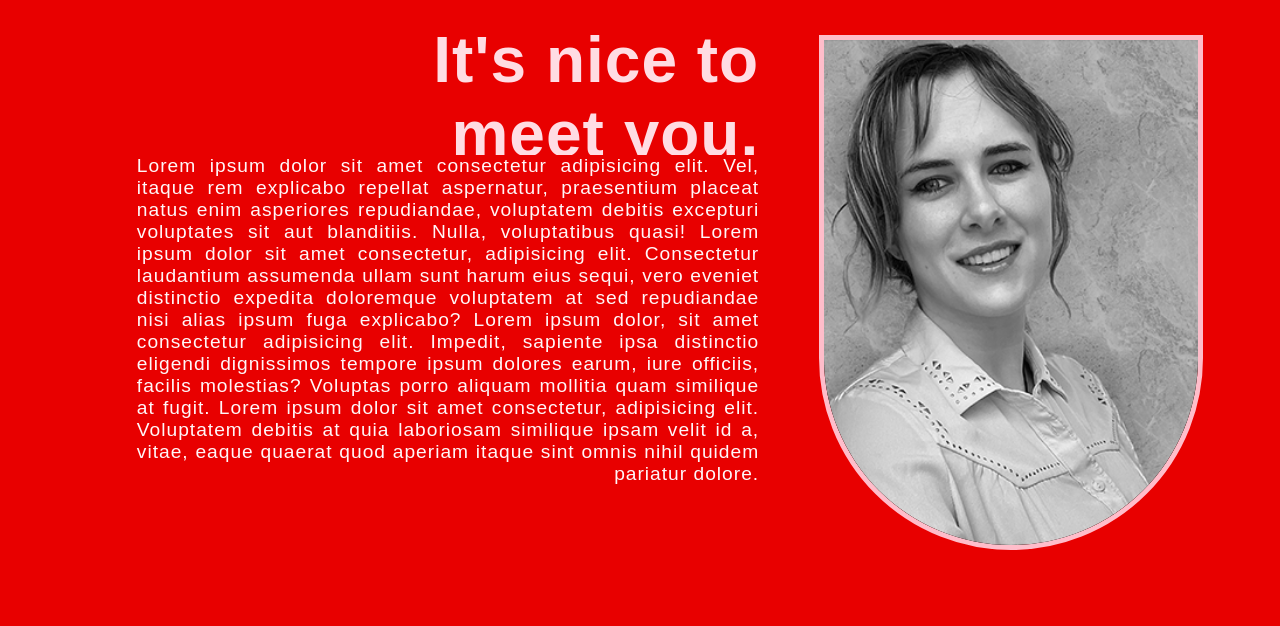
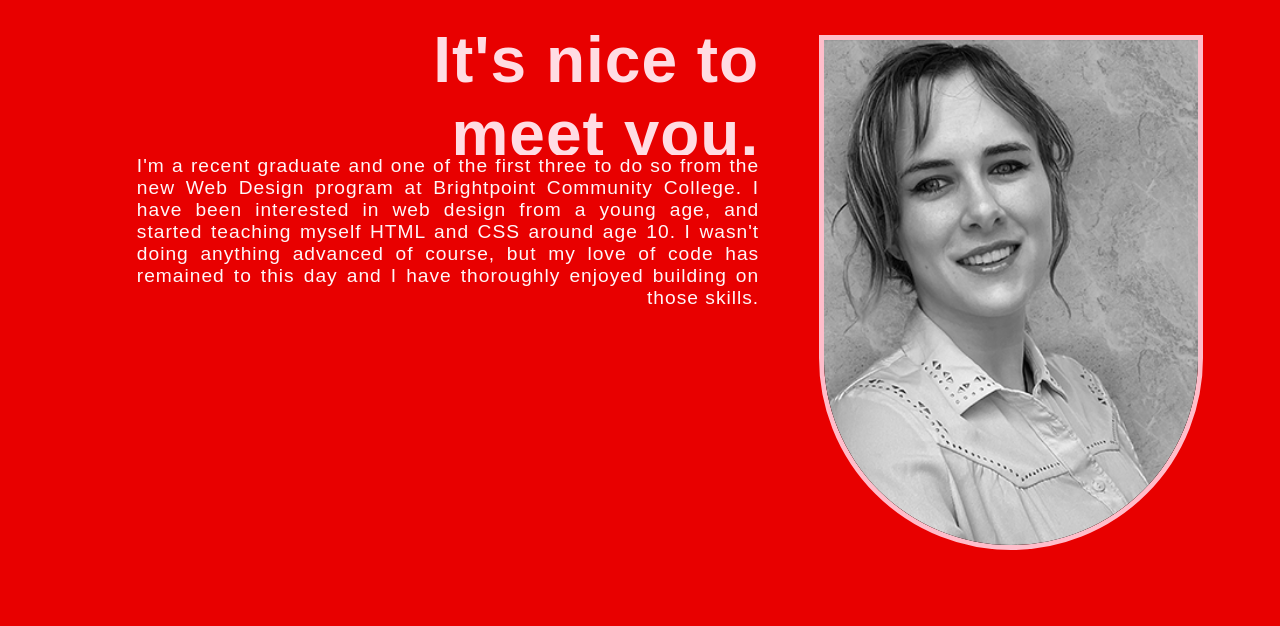
Before and after one commit to Capricornered/portfolio, a plain HTML site: page index.html in a window 1280 px wide. Shown: the part 976-1602 px from the top of the page. Drawn offline with Linux system fonts and the light colour scheme; files that its build step writes are made by us from their sources; a web font is replaced by a local one.

Commit message:
Fixed misplaced CSS file

```diff
--- a/index.html
+++ b/index.html
@@ -46,10 +46,7 @@
             </figure>
             <div class="bio">
                 <p>
-                    Lorem ipsum dolor sit amet consectetur adipisicing elit. Vel, itaque rem explicabo repellat aspernatur, praesentium placeat natus enim asperiores repudiandae, voluptatem debitis excepturi voluptates sit aut blanditiis. Nulla, voluptatibus quasi!
-                    Lorem ipsum dolor sit amet consectetur, adipisicing elit. Consectetur laudantium assumenda ullam sunt harum eius sequi, vero eveniet distinctio expedita doloremque voluptatem at sed repudiandae nisi alias ipsum fuga explicabo?
-                    Lorem ipsum dolor, sit amet consectetur adipisicing elit. Impedit, sapiente ipsa distinctio eligendi dignissimos tempore ipsum dolores earum, iure officiis, facilis molestias? Voluptas porro aliquam mollitia quam similique at fugit.
-                    Lorem ipsum dolor sit amet consectetur, adipisicing elit. Voluptatem debitis at quia laboriosam similique ipsam velit id a, vitae, eaque quaerat quod aperiam itaque sint omnis nihil quidem pariatur dolore.
+                    I'm a recent graduate and one of the first three to do so from the new Web Design program at Brightpoint Community College. I have been interested in web design from a young age, and started teaching myself HTML and CSS around age 10. I wasn't doing anything advanced of course, but my love of code has remained to this day and I have thoroughly enjoyed building on those skills.
                 </p>
             </div>
         </section>
```
Also changed, not shown: css/portfolio.css (renamed from portfolio.css).
